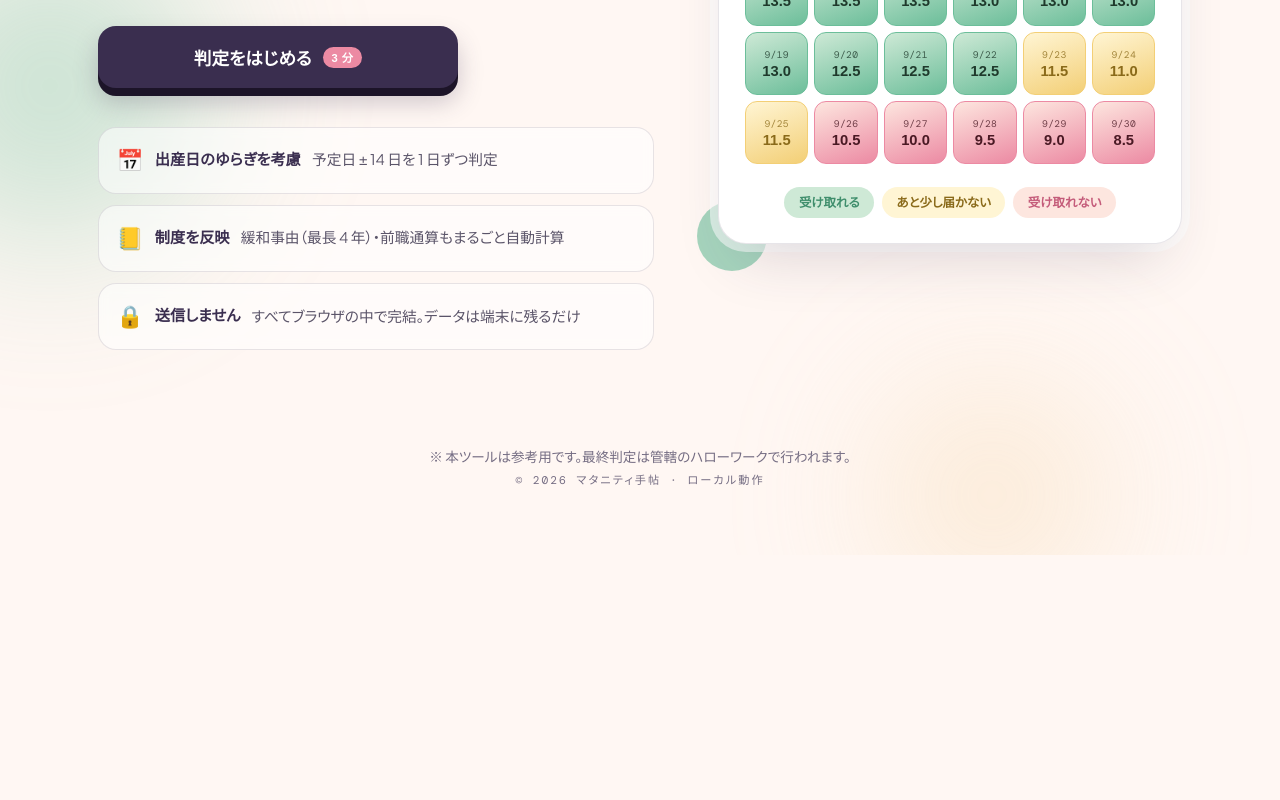
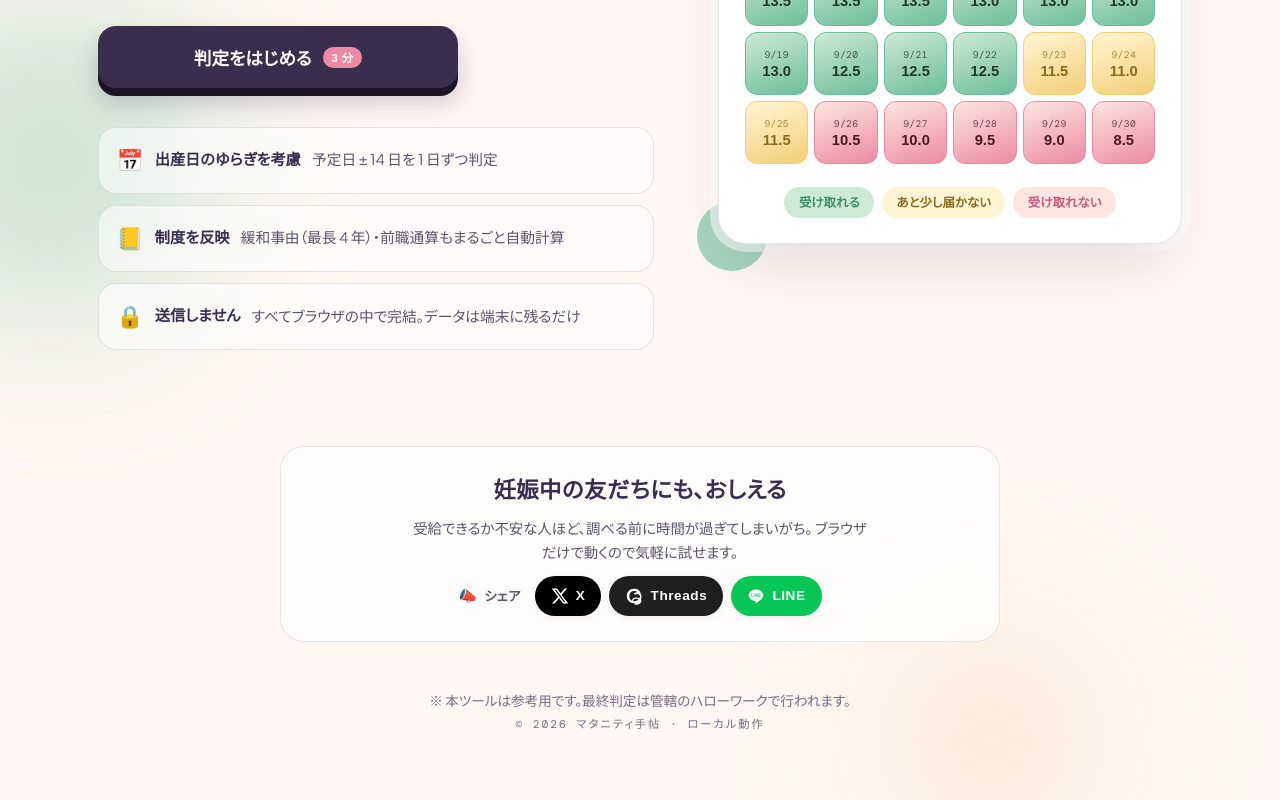
Before and after one commit to ikukyu-moraeru/ikukyu-moraeru.github.io, a React (Vite) app: page / in a window 1280 px wide. Shown: the part 444-1244 px from the top of the page. Before the commit the page ends 999 px from the top, so only its background shows below. Built offline with nearby package versions, Linux system fonts and the light colour scheme; a web font is replaced by a local one.

Commit message:
Landing に SNS シェアセクションを追加

```diff
--- a/src/ui/Landing.css
+++ b/src/ui/Landing.css
@@ -404,11 +404,43 @@
   color: var(--pink-deep);
 }
 
+.ht-share {
+  position: relative;
+  z-index: 1;
+  max-width: 720px;
+  margin: 4rem auto 0;
+  padding: 1.6rem clamp(1.2rem, 4vw, 2rem);
+  background: rgba(255, 255, 255, 0.7);
+  backdrop-filter: blur(8px);
+  -webkit-backdrop-filter: blur(8px);
+  border: 1px solid var(--line);
+  border-radius: var(--r-lg);
+  text-align: center;
+  display: grid;
+  gap: 0.7rem;
+  justify-items: center;
+}
+.ht-share__title {
+  font-family: var(--font-h);
+  font-weight: 900;
+  font-size: clamp(1.15rem, 2.4vw, 1.4rem);
+  margin: 0;
+  color: var(--plum);
+  letter-spacing: 0.02em;
+}
+.ht-share__sub {
+  margin: 0;
+  font-size: 0.9rem;
+  line-height: 1.7;
+  color: var(--ink-soft);
+  max-width: 32em;
+}
+
 .ht-foot {
   position: relative;
   z-index: 1;
   text-align: center;
-  margin-top: 4rem;
+  margin-top: 3rem;
   font-size: 0.85rem;
   color: var(--ink-mute);
 }
--- a/src/ui/Landing.tsx
+++ b/src/ui/Landing.tsx
@@ -1,5 +1,6 @@
 import { useAppState } from '../state/AppState'
 import { SAMPLE_HEATMAP } from '../preview/sample'
+import { SocialShare } from './components/SocialShare'
 import './Landing.css'
 
 export function Landing() {
@@ -99,6 +100,21 @@ export function Landing() {
         </aside>
       </main>
 
+      <section className="ht-share">
+        <h2 className="ht-share__title">妊娠中の友だちにも、おしえる</h2>
+        <p className="ht-share__sub">
+          受給できるか不安な人ほど、調べる前に時間が過ぎてしまいがち。
+          ブラウザだけで動くので気軽に試せます。
+        </p>
+        <SocialShare
+          variant="inline"
+          label="シェア"
+          text={
+            '出産日がずれても、育休給付金を受け取れるかを 1 日ごとに判定するツールを見つけたよ。ブラウザの中で完結するみたい。 #マタニティ手帖'
+          }
+        />
+      </section>
+
       <footer className="ht-foot">
         <p>※ 本ツールは参考用です。最終判定は管轄のハローワークで行われます。</p>
         <p className="ht-foot__sub">© 2026 マタニティ手帖 · ローカル動作</p>
```
